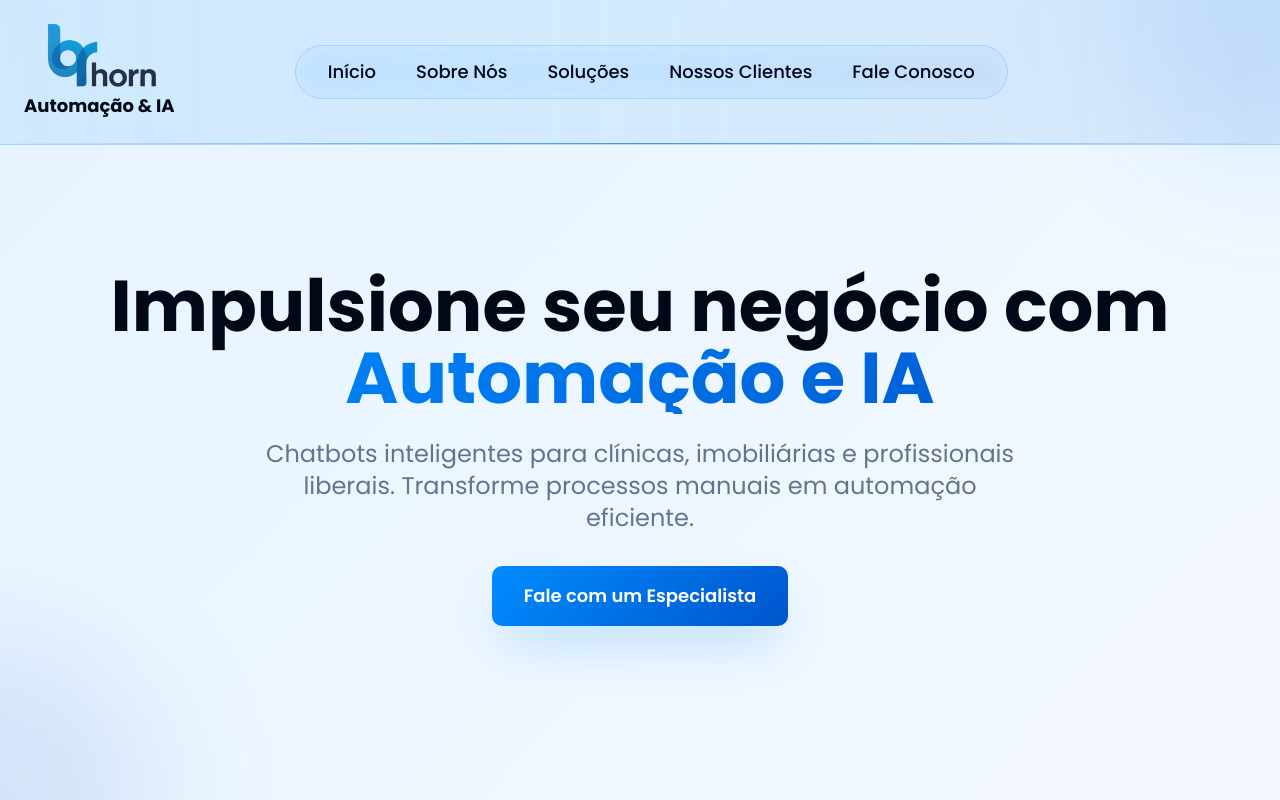
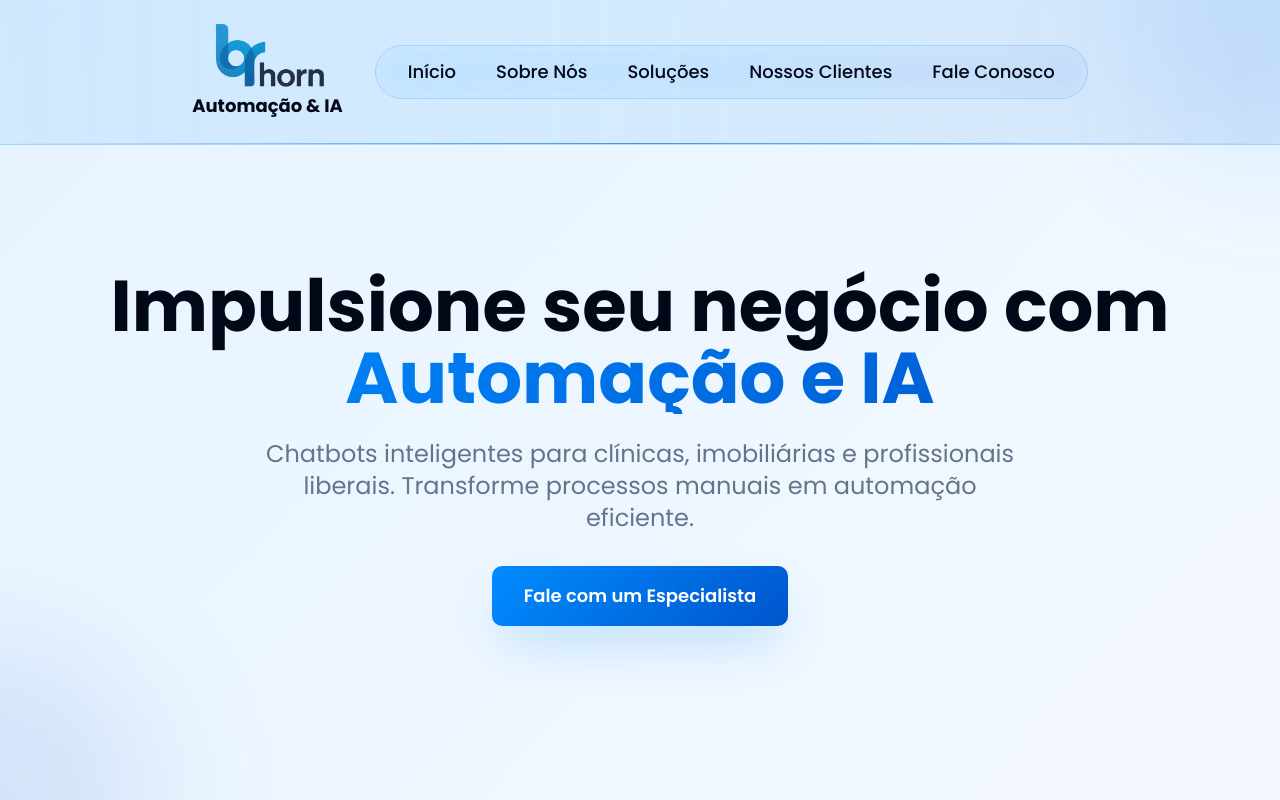
Before and after one commit to rodrigoribr/brhorn-ai-boost, a React (Vite) app: page / in a window 1280 px wide. Shown: the top 800 px of the page. Built offline with nearby package versions, Linux system fonts and the light colour scheme.

Commit message:
Refactor: Center menu and adjust logo positioning

```diff
--- a/src/components/Hero.tsx
+++ b/src/components/Hero.tsx
@@ -19,8 +19,8 @@ const Hero = ({ onContactClick }: HeroProps) => {
         <div className="relative bg-gradient-to-r from-primary/10 via-primary/5 to-primary-dark/10 backdrop-blur-sm border-b border-primary/20">
           <div className="absolute inset-0 bg-gradient-to-r from-transparent via-primary/5 to-transparent"></div>
 
-          <div className="max-w-7xl mx-auto flex justify-between items-center p-6">
-            {/* Logo e texto à esquerda */}
+          <div className="max-w-7xl mx-auto flex items-center justify-center p-6 gap-8">
+            {/* Logo e texto */}
             <div className="flex flex-col items-center gap-1 relative z-10">
               <img
                 src={logo}
@@ -33,7 +33,7 @@ const Hero = ({ onContactClick }: HeroProps) => {
             </div>
 
             {/* Menu de navegação centralizado */}
-            <nav className="hidden lg:flex items-center justify-center flex-1 mx-12">
+            <nav className="hidden lg:flex items-center justify-center">
               <div className="flex items-center space-x-10 bg-white/5 backdrop-blur-md rounded-full px-8 py-3 border border-primary/20">
                 <a href="#inicio" className="menu-item relative text-lg font-medium text-foreground hover:text-primary transition-all duration-300 group">
                   <span className="relative z-10">Início</span>
@@ -62,9 +62,6 @@ const Hero = ({ onContactClick }: HeroProps) => {
                 </a>
               </div>
             </nav>
-
-            {/* Espaço para balancear o layout */}
-            <div className="w-32"></div>
           </div>
 
           {/* Linhas de energia animadas */}
```
